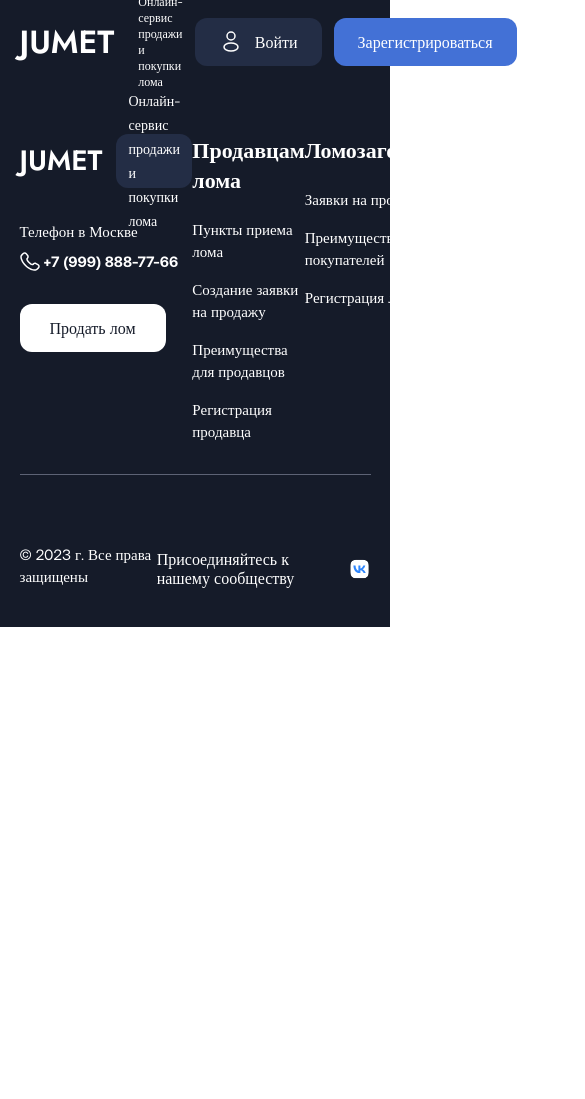
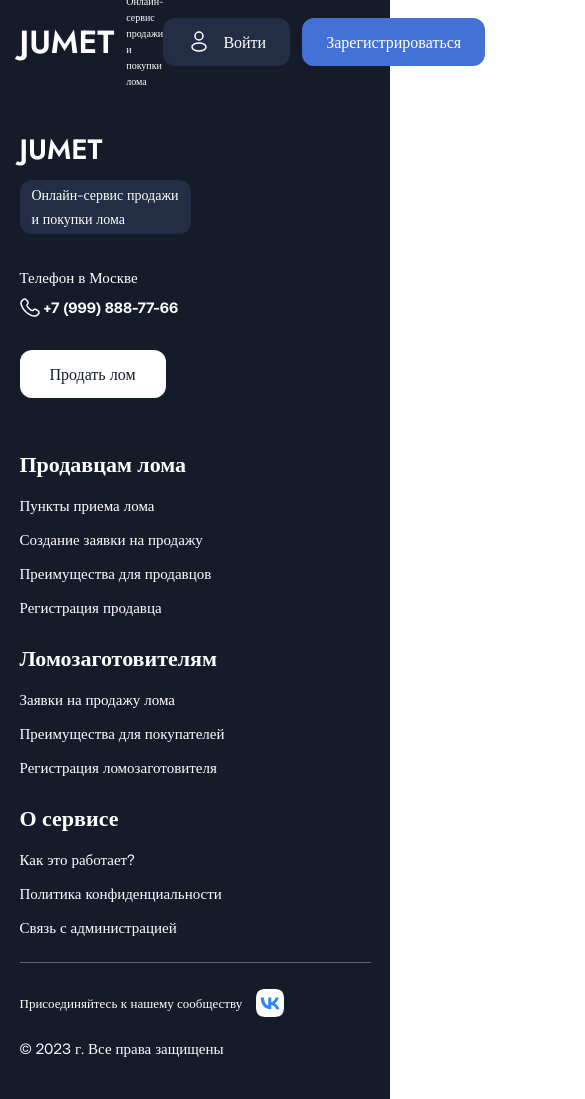
Before and after one commit to ItsNotMe2099/jumet-frontend, a Next.js app: page / in a window 390 px wide. Shown: the top 1099 px of the page, 585 px wide, since content can reach past the window. Before the commit the page ends 844 px from the top, so only its background shows below. Built offline with nearby package versions, Linux system fonts and the light colour scheme.

Commit message:
footer mobile

```diff
--- a/components/layout/Footer/index.module.scss
+++ b/components/layout/Footer/index.module.scss
@@ -13,6 +13,10 @@
     flex-direction: column;
     @include container;
     gap: 32px;
+
+    @include mq($PhoneWidth, max) {
+        gap: 24px;
+    }
 }
 
 .right {
@@ -24,6 +28,22 @@
         display: flex;
         align-items: center;
         gap: 14px;
+
+        @include mq($DesktopWidth, max) {
+            align-items: baseline;
+        }
+    }
+}
+
+.menus {
+    display: flex;
+    flex: 1;
+    justify-content: space-between;
+    gap: 10px;
+
+    @include mq($TabletWidth, max) {
+        flex-direction: column;
+        gap: 24px;
     }
 }
 
@@ -42,6 +62,11 @@
 .top {
     display: flex;
     justify-content: space-between;
+    gap: 50px;
+
+    @include mq($DesktopWidth, max) {
+        flex-direction: column;
+    }
 }
 
 .logo {
@@ -94,6 +119,10 @@
     flex-direction: column;
     gap: 16px;
     margin-top: 24px;
+    @include mq($PhoneWidth, max) {
+        margin-top: 16px;
+        gap: 12px;
+    }
 }
 
 .option {
@@ -105,12 +134,21 @@
     justify-content: space-between;
     display: flex;
     align-items: flex-end;
+
+    @include mq($PhoneWidth, max) {
+        flex-direction: column-reverse;
+        align-items: baseline;
+    }
 }
 
 .copyright {
     @include mainText;
     color: $white;
     margin-top: 36px;
+
+    @include mq($PhoneWidth, max) {
+        margin-top: 18px;
+    }
 }
 
 .separator {
@@ -119,9 +157,13 @@
     background-color: $grey400;
 }
 
-.join{
+.join {
     display: flex;
     align-items: center;
     gap: 12px;
     color: $white;
+
+    @include mq($PhoneWidth, max) {
+        font-size: 13px;
+    }
 }
--- a/components/layout/Footer/index.tsx
+++ b/components/layout/Footer/index.tsx
@@ -50,6 +50,7 @@ export default function Footer(props: Props) {
               Продать лом
             </Button>
           </div>
+          <div className={styles.menus}>
             <div className={styles.menu}>
               <div className={styles.title}>
                 Продавцам лома
@@ -87,6 +88,7 @@ export default function Footer(props: Props) {
               </div>
             </div>
           </div>
+        </div>
         <div className={styles.separator}>
 
         </div>
--- a/components/layout/Header/index.module.scss
+++ b/components/layout/Header/index.module.scss
@@ -47,6 +47,8 @@
 
     @include mq($PhoneWidth, max) {
         background-color: transparent;
+        font-size: 10px;
+        padding: 0;
     }
 }
 
--- a/components/layout/Header/index.tsx
+++ b/components/layout/Header/index.tsx
@@ -27,15 +27,17 @@ const HeaderInner = forwardRef<HTMLDivElement, Props & { style?: any, distanceFr
 
   const handleOpenMobileMenu = () => {
     if (typeof window !== undefined) {
-      if (!appContext.modal) {
-        document.body.classList.remove('modal-open')
-      } else {
-        document.body.classList.add('modal-open')
-      }
-
+      document.body.classList.add('modal-open')
     }
 
-    !appContext.modal ? appContext.showModal(ModalType.MobileMenu) : appContext.hideModal()
+    appContext.showModal(ModalType.MobileMenu)
+  }
+
+  const handleCloseMobileMenu = () => {
+    if (typeof window !== undefined) {
+      document.body.classList.remove('modal-open')
+    }
+    appContext.hideModal()
   }
 
   return (
@@ -69,7 +71,7 @@ const HeaderInner = forwardRef<HTMLDivElement, Props & { style?: any, distanceFr
         </HiddenXs>
         <div className={styles.mobile}>
           {appContext.modal === ModalType.MobileMenu ?
-            <div className={styles.menu} onClick={handleOpenMobileMenu} >
+            <div className={styles.menu} onClick={handleCloseMobileMenu} >
               <CloseSvg color={colors.white} />
             </div>
             :
--- a/styles/mixins.scss
+++ b/styles/mixins.scss
@@ -80,7 +80,7 @@
   width: 72%;
   margin: 0 auto;
 
-  @include mq($MdDesktopWidth, max) {
+  @include mq($DesktopWidth, max) {
     width: 90%;
   }
 }
```
Lines whose indentation alone changed are shown as unchanged.
